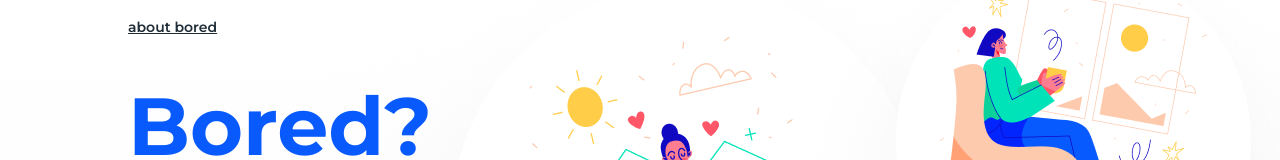
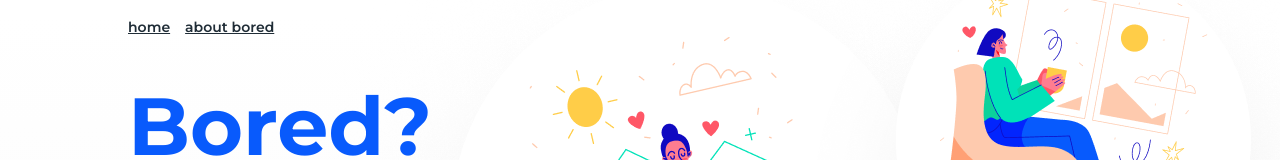
Before and after one commit to masiehdon/Bored, a React (Vite) app: page / in a window 1280 px wide. Shown: the top 160 px of the page. Built offline with nearby package versions, Linux system fonts and the light colour scheme.

Commit message:
Add Navbar with styling

```diff
--- a/src/App.jsx
+++ b/src/App.jsx
@@ -1,10 +1,12 @@
 import { Routes, Route } from 'react-router-dom';
 import Home from './components/Home';
 import About from './components/About';
+import Navbar from './components/Navbar';
 
 function App() {
   return (
     <>
+      <Navbar />
       <Routes>
         <Route path='/' element={<Home />} />
         <Route path='about' element={<About />} />
--- a/src/components/Home.jsx
+++ b/src/components/Home.jsx
@@ -35,7 +35,6 @@ function Home() {
 
   return (
     <>
-      <div className="top-nav"><a href="" target="_blank">about bored</a></div>
       <div className="header">
         <h1>Bored?</h1>
         <h2>Casual & Daily Activities</h2>
--- /dev/null
+++ b/src/components/Navbar.jsx
@@ -0,0 +1,13 @@
+import { NavLink } from 'react-router-dom';
+import '../styles/NavBar.css';
+
+function Navbar() {
+  return (
+    <div className="top-nav">
+      <NavLink to='/'>home</NavLink>
+      <NavLink to='/about'>about bored</NavLink>
+    </div>
+  );
+}
+
+export default Navbar;
--- /dev/null
+++ b/src/styles/NavBar.css
@@ -0,0 +1,19 @@
+.top-nav {
+  display: flex;
+  flex-direction: row;
+	margin-bottom: 4.2em;
+  gap: 15px;
+}
+
+.top-nav a {
+	font-family: var(--font-primary);
+	font-weight: 600;
+	font-size: 1.4em;
+	line-height: 110%;
+	color: var(--color-primary);
+	text-decoration: none;
+}
+
+.top-nav a.active {
+  text-decoration: underline;
+}
```
